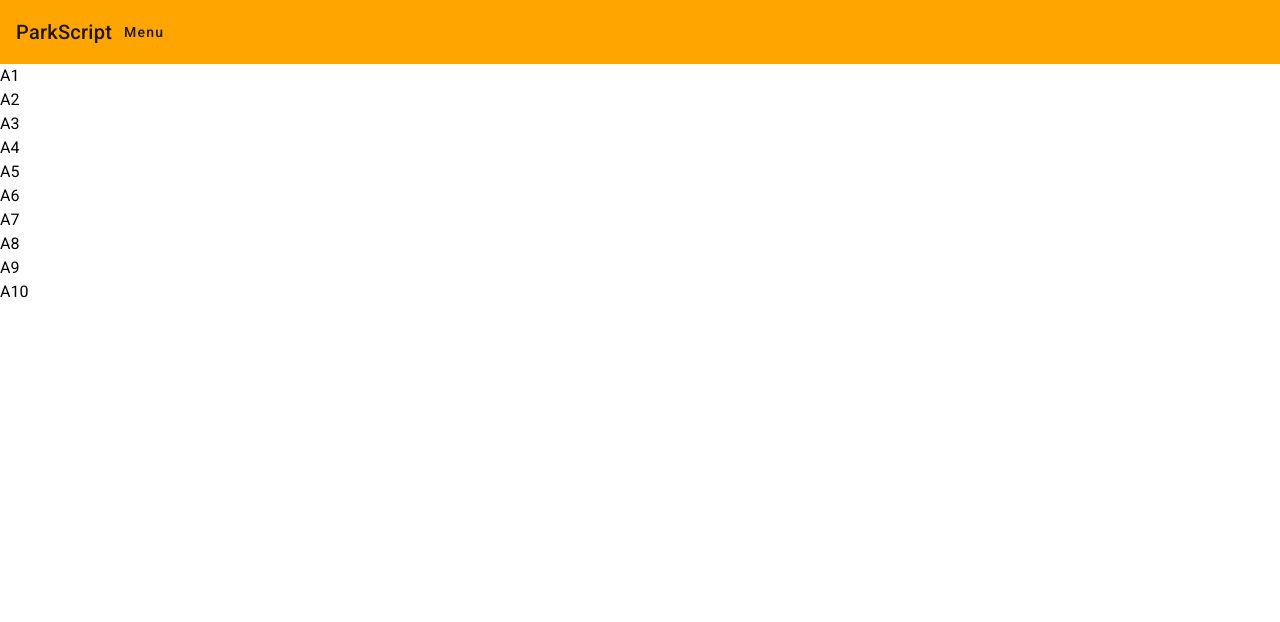
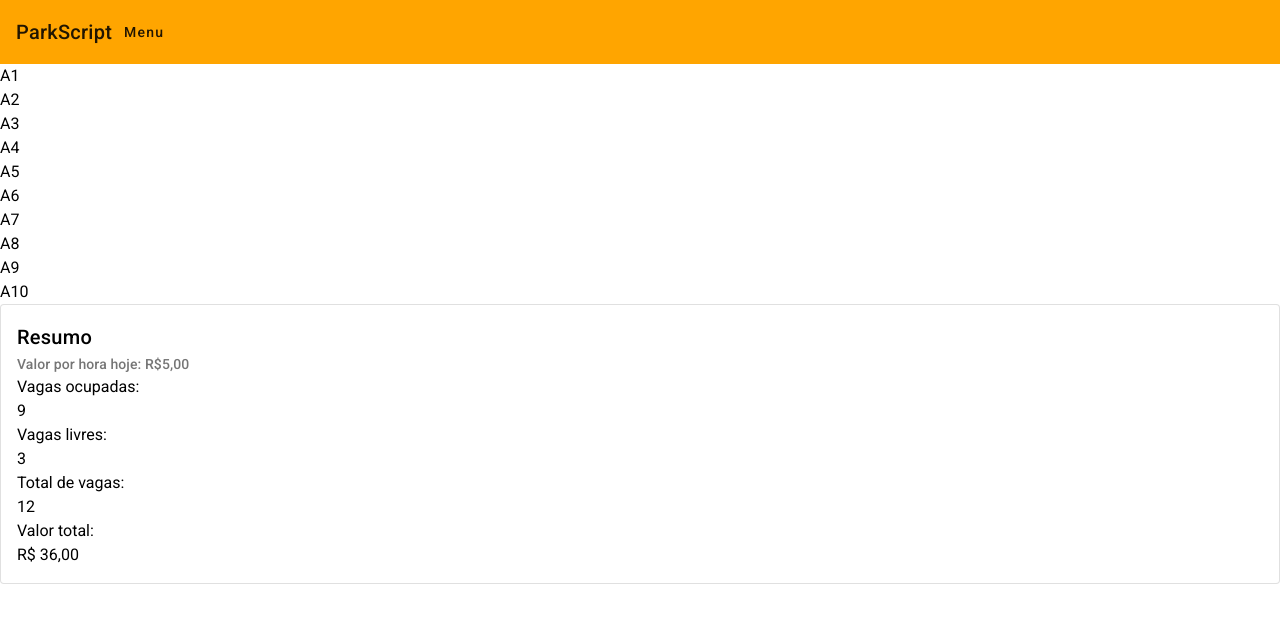
Before and after one commit to yudiyoshida/park-script-web, an Angular app: page / in a window 1280 px wide. Shown: the top 622 px of the page. Built offline with nearby package versions, Linux system fonts and the light colour scheme.

Commit message:
feat: finalizado card de resumo do estacionamento

```diff
--- /dev/null
+++ b/src/app/components/resume-card/components/resume-information/resume-information.component.html
@@ -0,0 +1,4 @@
+<div class="flex justify-between items-center border-b py-2">
+  <p class="flex-1">{{ information }}</p>
+  <p>{{ value }}</p>
+</div>
--- /dev/null
+++ b/src/app/components/resume-card/resume-card.component.html
@@ -0,0 +1,12 @@
+<mat-card appearance="outlined">
+  <mat-card-header>
+    <mat-card-title>Resumo</mat-card-title>
+    <mat-card-subtitle>Valor por hora hoje: R$5,00</mat-card-subtitle>
+  </mat-card-header>
+  <mat-card-content>
+    <app-resume-information information="Vagas ocupadas:" value="9" />
+    <app-resume-information information="Vagas livres:" value="3" />
+    <app-resume-information information="Total de vagas:" value="12" />
+    <app-resume-information information="Valor total:" value="R$ 36,00" />
+  </mat-card-content>
+</mat-card>
--- /dev/null
+++ b/src/app/components/resume-card/resume-card.component.ts
@@ -0,0 +1,18 @@
+import { DatePipe } from '@angular/common';
+import { Component } from '@angular/core';
+import { MatCardModule } from '@angular/material/card';
+import { ResumeInformationComponent } from './components/resume-information/resume-information.component';
+
+@Component({
+  selector: 'app-resume-card',
+  standalone: true,
+  templateUrl: './resume-card.component.html',
+  imports: [
+    MatCardModule,
+    DatePipe,
+    ResumeInformationComponent,
+  ],
+})
+export class ResumeCardComponent {
+  now = new Date();
+}
--- a/src/app/pages/home/home.component.html
+++ b/src/app/pages/home/home.component.html
@@ -1,8 +1,8 @@
-<section class="flex justify-between items-center gap-2 p-4">
+<section class="flex justify-between items-start gap-9 p-4">
   <div class="w-full lg:basis-2/3">
     <app-parking-lot />
   </div>
   <div class="hidden lg:block lg:basis-1/3">
-
+    <app-resume-card />
   </div>
 </section>
--- a/src/app/pages/home/home.component.ts
+++ b/src/app/pages/home/home.component.ts
@@ -1,5 +1,6 @@
 import { Component } from '@angular/core';
 import { ParkingLotComponent } from '../../components/parking-lot/parking-lot.component';
+import { ResumeCardComponent } from '../../components/resume-card/resume-card.component';
 
 @Component({
   selector: 'app-home',
@@ -7,6 +8,7 @@ import { ParkingLotComponent } from '../../components/parking-lot/parking-lot.co
   templateUrl: './home.component.html',
   imports: [
     ParkingLotComponent,
+    ResumeCardComponent,
   ],
 })
 export class HomeComponent {}
```
Also changed, not shown: src/app/components/resume-card/components/resume-information/resume-information.component.ts (added, +12 -0 lines).
